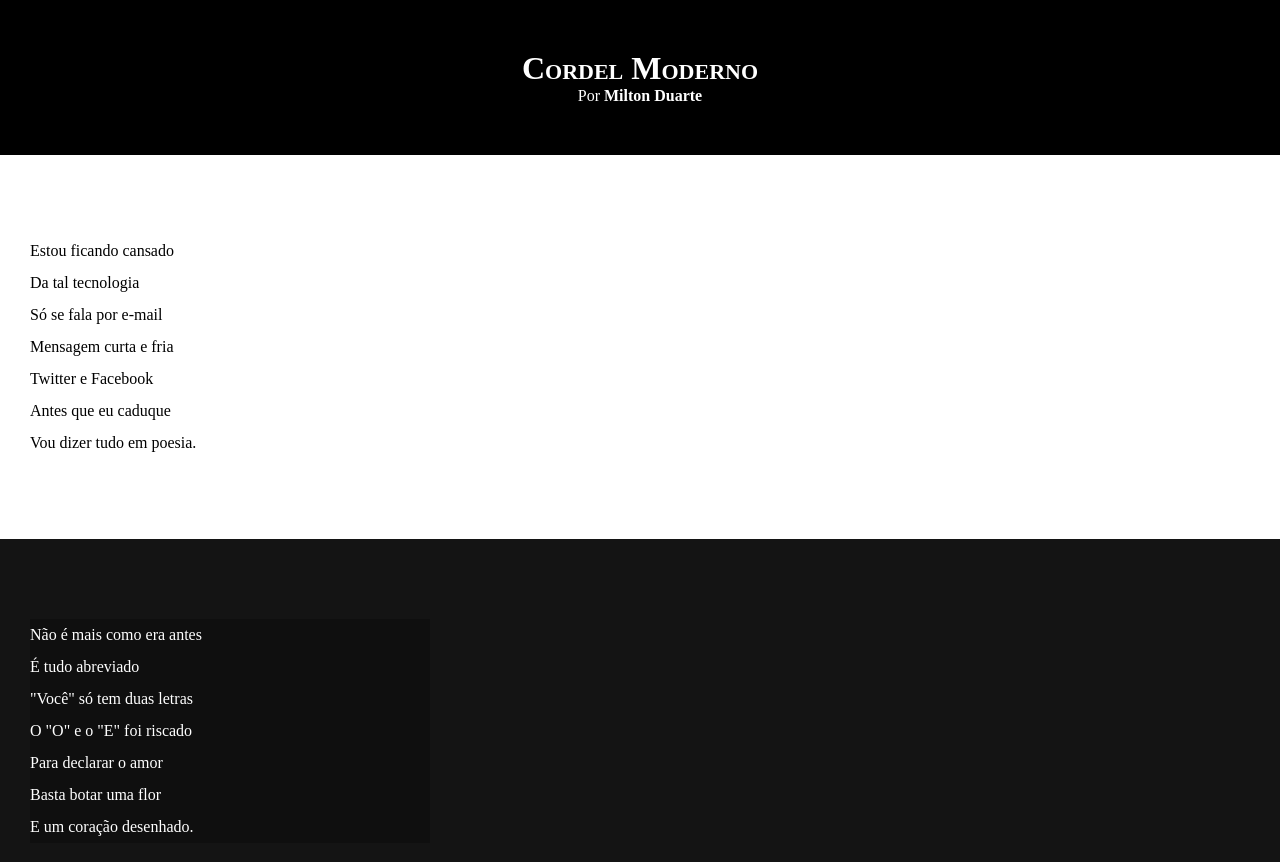
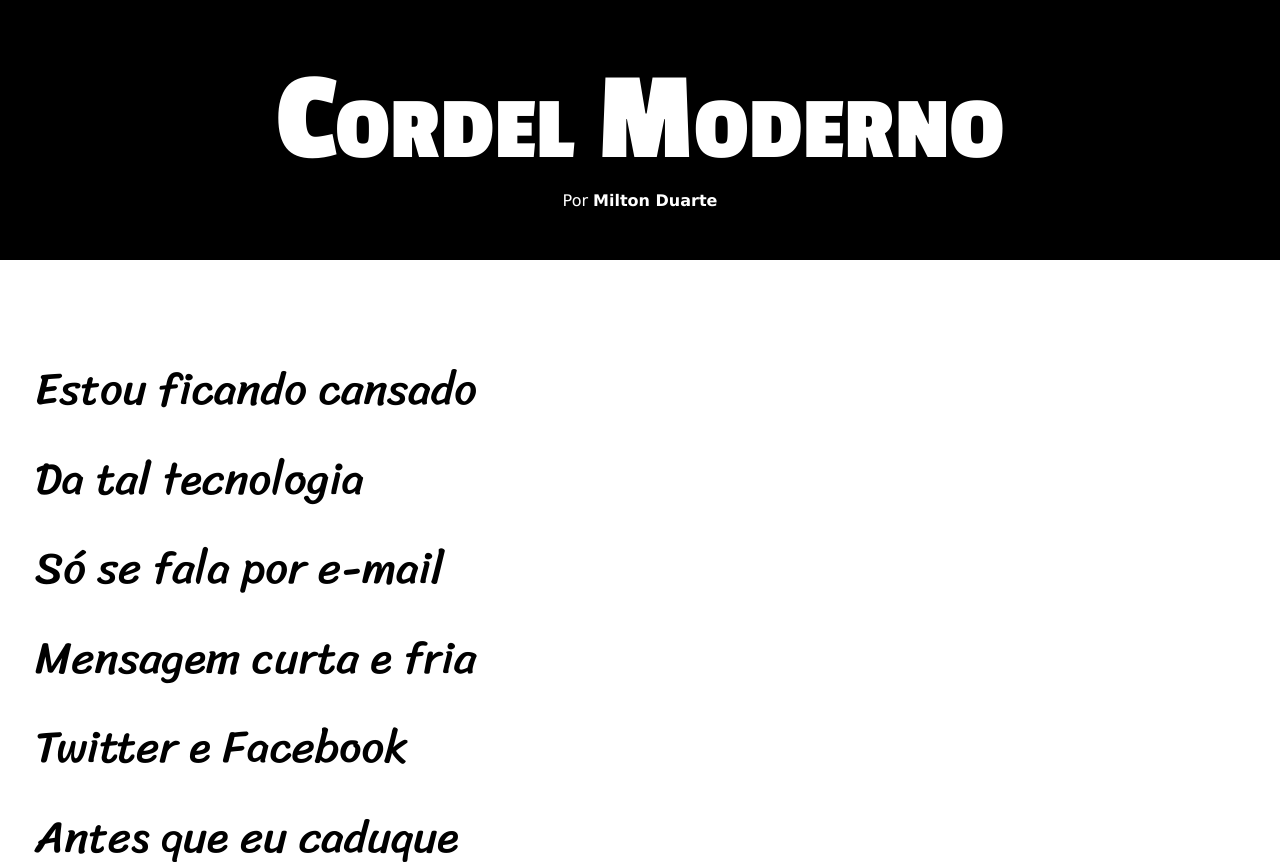
Before and after one commit to ArthurLeripio/HTML-CSS, a plain HTML site: page Exercicios/exercicio011/index.html in a window 1280 px wide. Shown: the top 862 px of the page. Drawn offline with Linux system fonts and the light colour scheme.

Commit message:
Update style.css

```diff
--- a/Exercicios/exercicio011/estilo/style.css
+++ b/Exercicios/exercicio011/estilo/style.css
@@ -1,4 +1,14 @@
 @charset "UTF-8";
+
+@import url('https://fonts.googleapis.com/css2?family=Passion+One:wght@400;700;900&display=swap');
+
+@import url('https://fonts.googleapis.com/css2?family=Sriracha&display=swap');
+
+:root {
+    --fonte1: Verdana, Geneva, Tahoma, sans-serif;
+    --fonte2: 'Passion One', sans-serif;
+    --fonte3: 'Sriracha', cursive;
+}
 
 * {
     margin: 0px;
@@ -8,6 +18,7 @@
 html, body {
     min-height: 100vh;
     background-color: darkgray;
+    font-family: var(--fonte1);
 }
 
 header {
@@ -19,6 +30,8 @@ header {
 header h1 {
     padding-top: 50px;
     font-variant: small-caps;
+    font-family: var(--fonte2);
+    font-size: 10vw;
 }
 
 header p {
@@ -40,11 +53,18 @@ section {
     padding-bottom: 10vh;
     line-height: 2em;
     padding-left: 30px;
+    font-family: var(--fonte3);
+    font-size: 3.5vw;
 }
 
 section.normal {
     background-color: white;
     color: black;
+}
+
+section.normal > p {
+    display: inline-block;
+    padding: 5px;
 }
 
 section.imagem {
@@ -53,7 +73,8 @@ section.imagem {
 }
 
 section.imagem > p {
-    width: 400px;
+    display: inline-block;
+    padding: 5px;
     background-color: rgba(0, 0, 0, 0.250);
 }
 
```
